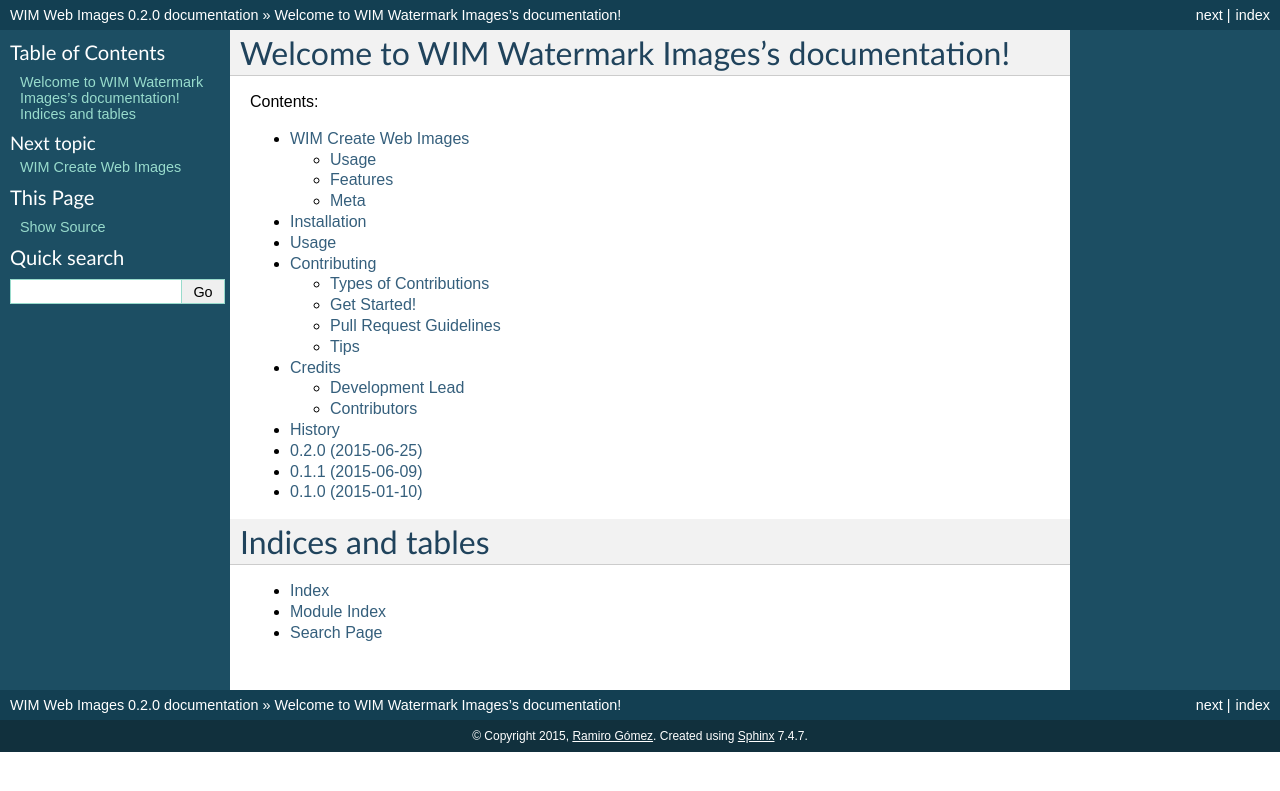
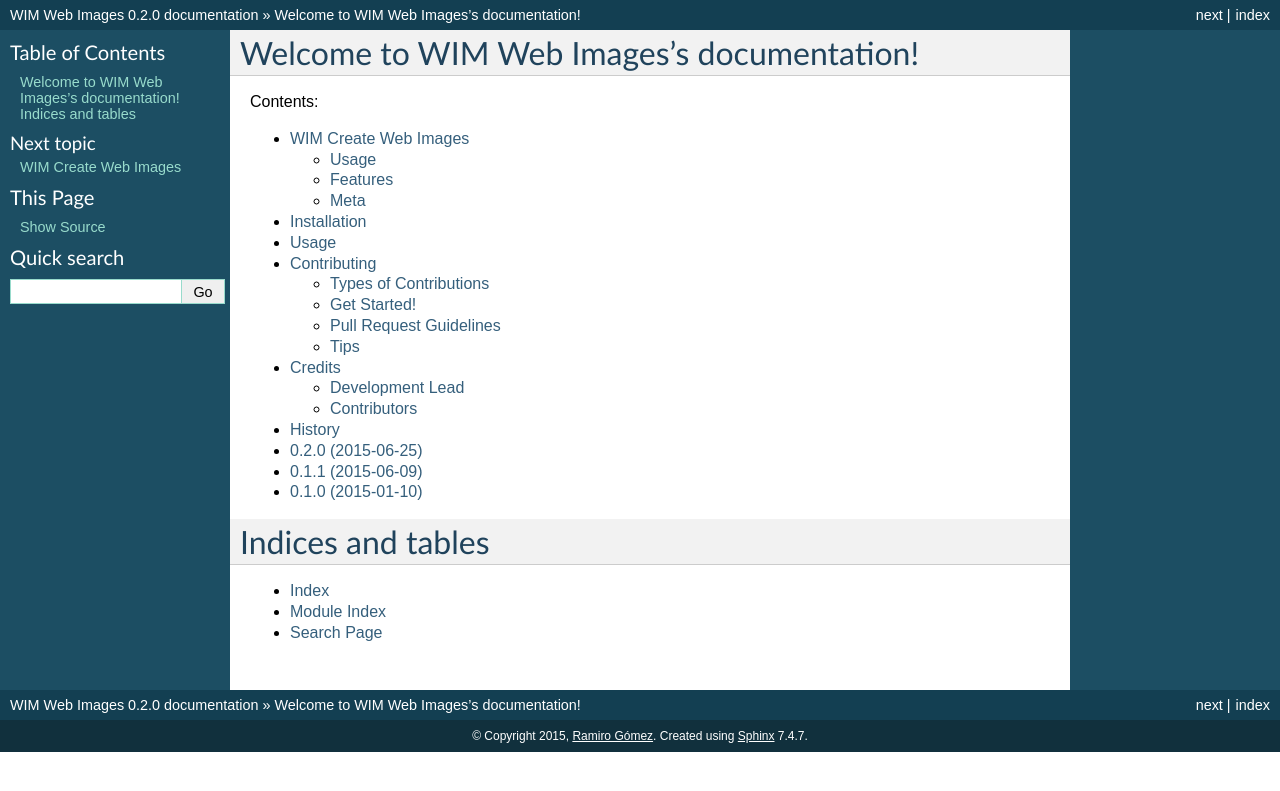
Before and after one commit to yaph/wim, a Sphinx documentation site: the page built from docs/index.rst, in a window 1280 px wide. Shown: the top 791 px of the page. Built offline with Sphinx 7.4.7, drawn with Linux system fonts in a browser that asks for light colours.

Commit message:
More renaming and describe new features.

```diff
--- a/CONTRIBUTING.rst
+++ b/CONTRIBUTING.rst
@@ -36,8 +36,8 @@
 Write Documentation
 ~~~~~~~~~~~~~~~~~~~
 
-WIM Watermark Images could always use more documentation, whether as part of the
-official WIM Watermark Images docs, in docstrings, or even on the web in blog posts,
+WIM Web Images could always use more documentation, whether as part of the
+official WIM Web Images docs, in docstrings, or even on the web in blog posts,
 articles, and such.
 
 Submit Feedback
--- a/README.rst
+++ b/README.rst
@@ -23,6 +23,8 @@
 --------
 
 * Add text at the bottom of the image.
+* Scale image to a maximum dimension.
+* Reduce image file size.
 
 Meta
 ----
--- a/docs/index.rst
+++ b/docs/index.rst
@@ -3,7 +3,7 @@
    You can adapt this file completely to your liking, but it should at least
    contain the root `toctree` directive.
 
-Welcome to WIM Watermark Images's documentation!
+Welcome to WIM Web Images's documentation!
 ======================================
 
 Contents:
--- a/docs/usage.rst
+++ b/docs/usage.rst
@@ -2,6 +2,6 @@
 Usage
 ========
 
-To use WIM Watermark Images in a project::
+To use WIM Web Images in a project::
 
     import wim
```
